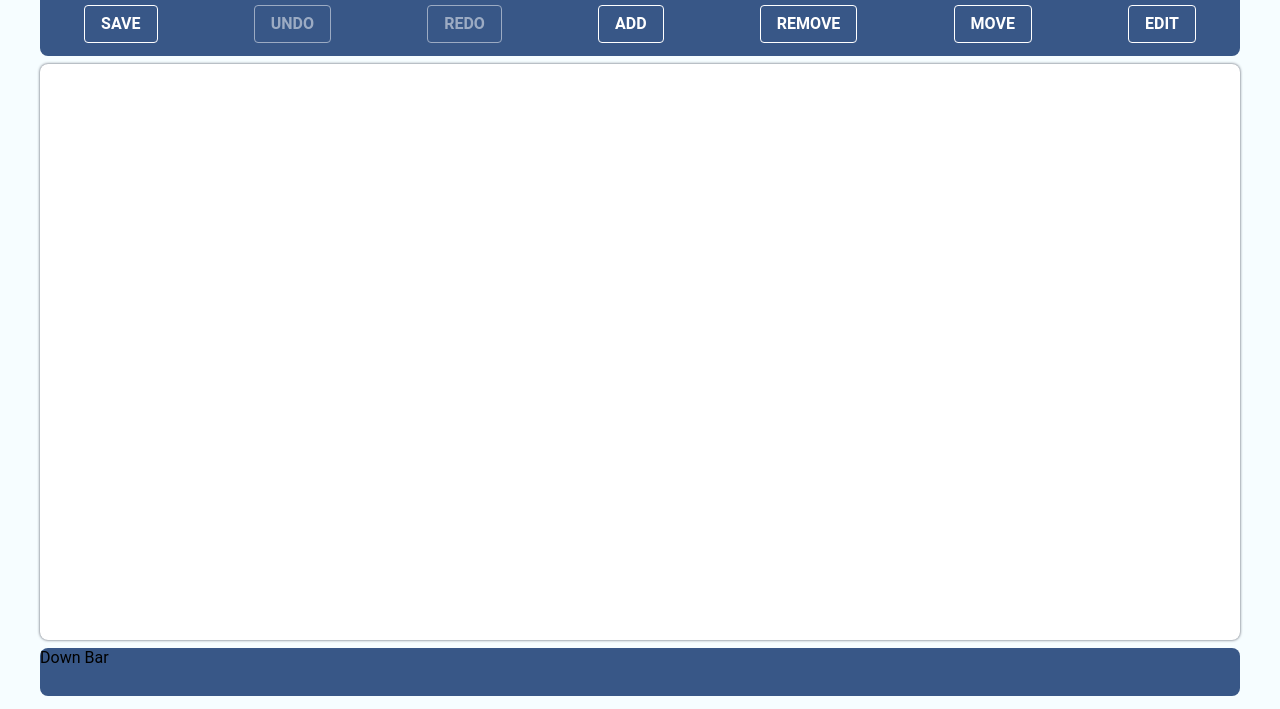
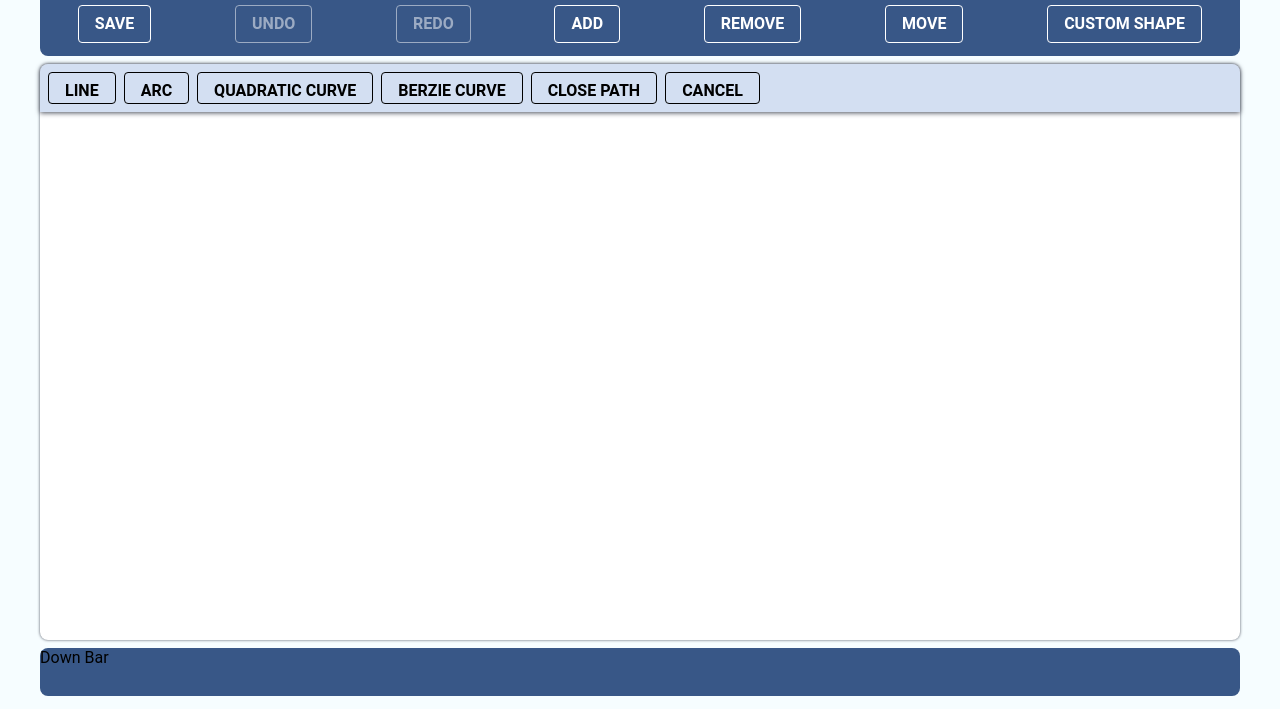
Before and after one commit to RobTO95/projetoModuloDeSecaoMestra, a website built with Vite: page src/index.html in a window 1280 px wide. Shown: the part 80-789 px from the top of the page. Built offline with nearby package versions, Linux system fonts and the light colour scheme.

Commit message:
Ajustado a capacidade de adicionar shape, agora utiliza a classe ShapeCustom

```diff
--- a/src/index.html
+++ b/src/index.html
@@ -97,14 +97,51 @@
 					Move
 				</button>
 				<button
-					id="edit-button"
+					id="addCustomShape-button"
 					class="button button-light"
 				>
-					Edit
+					Custom Shape
 				</button>
 			</section>
 			<div id="project-area">
-				<section id="left-bar">Left bar</section>
+				<section id="top-bar">
+					<button
+						id="insert-line-button"
+						class="button button-dark"
+					>
+						Line
+					</button>
+					<button
+						id="insert-arc-button"
+						class="button button-dark"
+					>
+						Arc
+					</button>
+					<button
+						id="insert-quadraticCurve-button"
+						class="button button-dark"
+					>
+						Quadratic Curve
+					</button>
+					<button
+						id="insert-berzieCurve-button"
+						class="button button-dark"
+					>
+						Berzie Curve
+					</button>
+					<button
+						id="closePath-button"
+						class="button button-dark"
+					>
+						Close Path
+					</button>
+					<button
+						id="cancelInsertPath-button"
+						class="button button-dark"
+					>
+						Cancel
+					</button>
+				</section>
 				<section id="draw">
 					<svg id="draw-screen">
 						<g id="shapes-screen"></g>
--- a/src/main.js
+++ b/src/main.js
@@ -3,6 +3,7 @@ import { getDrawScreenDimensions, getMousePosition } from "./utils/utils.js";
 import { ShapeController } from "./controllers/ShapeController.js";
 import MoveShapeCommand from "./controllers/commands/MoveShapeCommand.js";
 import ShapeMover from "./controllers/ShapeMover.js";
+import CustomShape from "./models/CustomShape.js";
 
 // Elementos DOM
 const drawScreen = document.getElementById("draw-screen");
@@ -11,18 +12,19 @@ const saveButton = document.getElementById("save-button");
 const addButton = document.getElementById("add-button");
 const removeButton = document.getElementById("remove-button");
 const moveButton = document.getElementById("move-button");
+const addCustomShapeButton = document.getElementById("addCustomShape-button");
 const undoButton = document.getElementById("undo-button");
 const redoButton = document.getElementById("redo-button");
 
 // Grid
-let gridSize = 10;
+let gridSize = 1;
 
 // Desloca o ponto zero para o centro de drawScreen
 d3.select(shapesScreen).attr(
 	"transform",
 	`translate(${getDrawScreenDimensions(drawScreen).width / 2}, ${
 		getDrawScreenDimensions(drawScreen).height / 2
-	}) scale(1,1)`
+	}) scale(1,-1)`
 );
 
 // Instancia de controllers --------------------------------------------------------------------------------------
@@ -93,11 +95,6 @@ const moveShape = new ShapeMover(
 	updateUndoRedoButtons
 );
 
-// Inicializa com o primeiro shape para fins de teste ------------------------------------------------------------
-// const position = [100, 100];
-// const data = null;
-// shapeController.addShape(data, position);
-
 // Inicializa o estado dos botões --------------------------------------------------------------------------------
 updateUndoRedoButtons();
 
@@ -107,6 +104,60 @@ window.addEventListener("resize", (event) => {
 		"transform",
 		`translate(${getDrawScreenDimensions(drawScreen).width / 2}, ${
 			getDrawScreenDimensions(drawScreen).height / 2
-		}) scale(1,1)`
+		}) scale(1,-1)`
 	);
 });
+
+// Criação de shapes ---------------------------------------------------------------------------------------------
+const customShape = new CustomShape(shapesScreen);
+// customShape.arc(0, 0, 25, 45, 10);
+const width1 = 100;
+const thickness1 = 10;
+const width2 = 100;
+const thickness2 = 10;
+const radius = 10;
+
+// customShape.anchor(0, 0);
+// customShape.line(200, 0);
+// customShape.line(200, 10);
+// customShape.arcTo(10, 10, 10, 15, 10);
+// customShape.arc(15, 15, 5, 270, 180, true);
+// customShape.line(10, 10);
+// customShape.line(10, 200);
+// customShape.line(0, 200);
+// customShape.line(0, 0);
+
+customShape.close();
+
+customShape.angle = 45;
+// customShape.position = [0, 100];
+// customShape.scale = [-1, 1];
+
+// console.log("Área = ", customShape.calculateArea());
+// console.log("Centroide = ", customShape.calculateCentroid());
+
+// customShape.angle = 45;
+// customShape.position = [100, 100];
+// customShape.scale = [2, 2];
+// // customShape.line(10, 90);
+
+// customShape.line(90, 90);
+// customShape.line(90, 100);
+// customShape.line(0, 100);
+
+// customShape.close();
+
+// function generatePath(drawScreen, line, gridSize, event) {
+// 	const point = getMousePosition(drawScreen, gridSize, event);
+// 	const listData = line.data || [];
+// 	listData.push([point[0], -point[1]]);
+// 	line.data = listData;
+// }
+
+// addCustomShapeButton.addEventListener("click", (event) => {
+// 	drawScreen.style.cursor = "move";
+// 	const line = new CustomShape([], shapesScreen);
+// 	drawScreen.addEventListener("click", (event) => {
+// 		generatePath(drawScreen, line, gridSize, event);
+// 	});
+// });
--- a/src/views/styles/mainStyles.css
+++ b/src/views/styles/mainStyles.css
@@ -161,14 +161,17 @@ main {
 	gap: var(--spacing-small);
 }
 
-#left-bar {
-	display: none;
-	width: 17dvw;
+#top-bar {
+	display: flex;
+	width: 100%;
 	background-color: var(--p4-color);
-	border-radius: var(--border-radius-large) 0 0 var(--border-radius-large);
+	border-radius: var(--border-radius-large) var(--border-radius-large) 0 0;
+	box-shadow: 0px 1px 5px var(--b1-color);
 	position: absolute;
 	z-index: 1;
-	height: 100%;
+	height: 6dvh;
+	padding: var(--spacing-small);
+	gap: var(--spacing-small);
 }
 #draw {
 	width: 100%;
```
